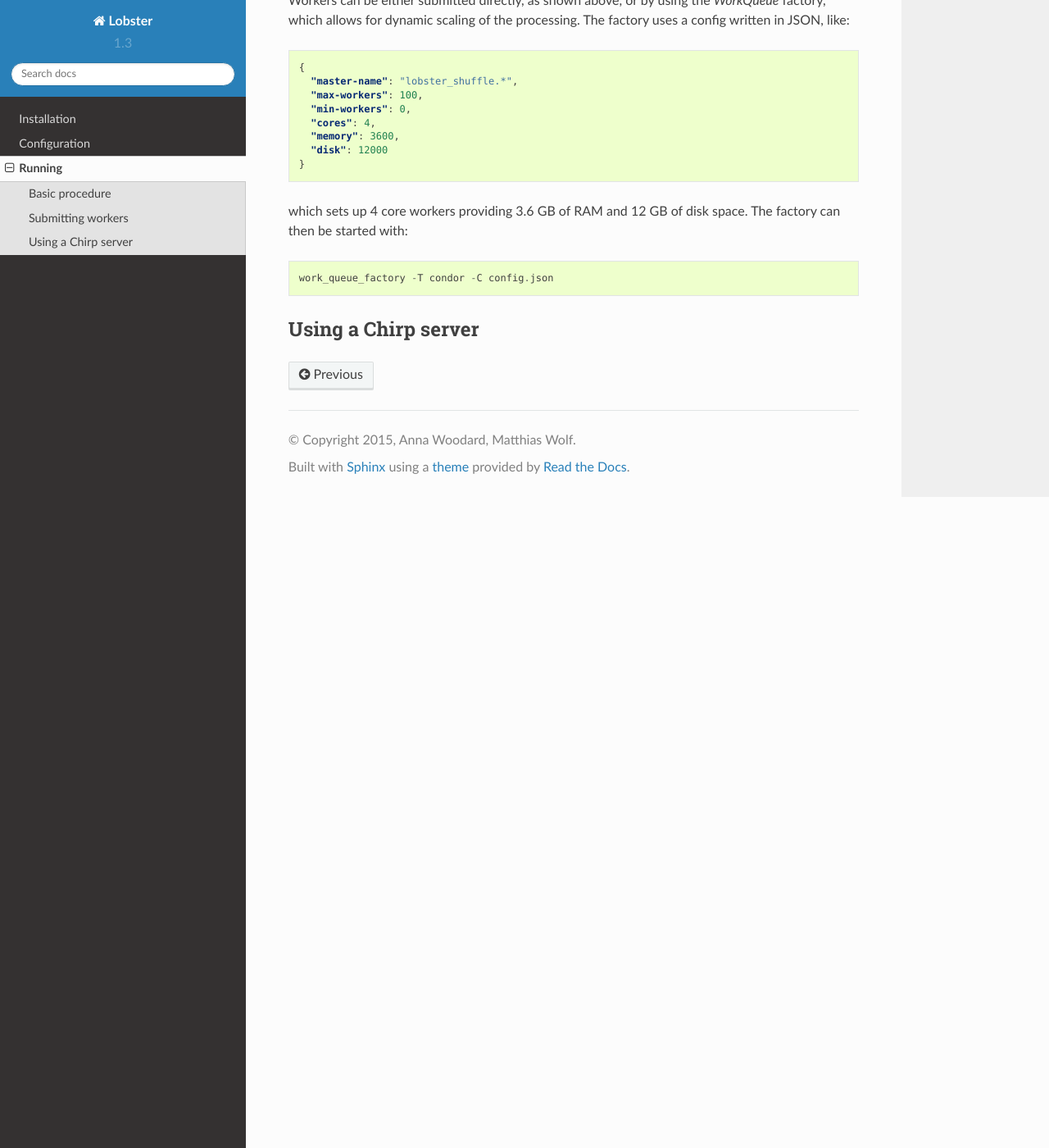
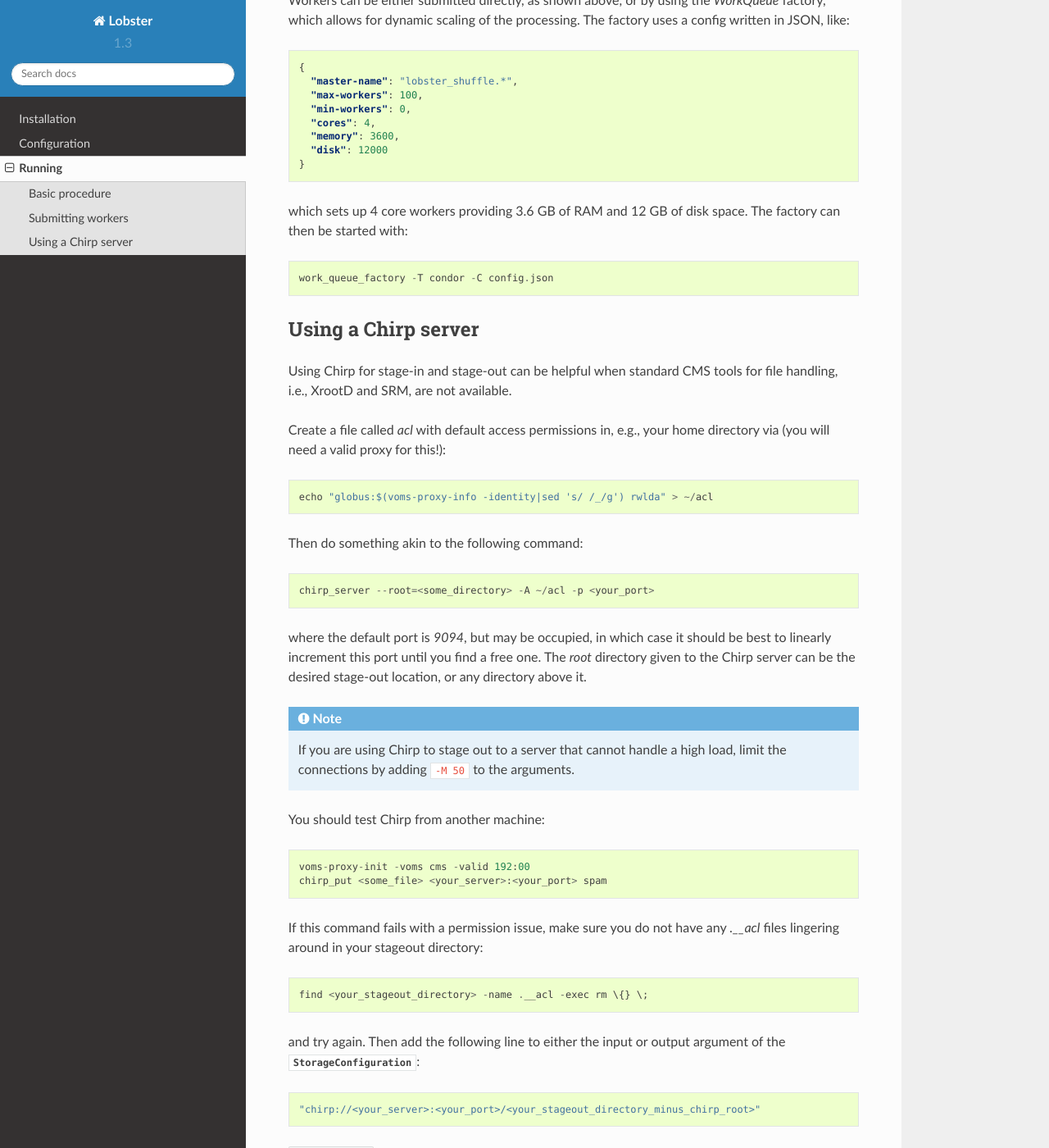
Before and after one commit to NDCMS/lobster, a Sphinx documentation site: the page built from doc/source/run.rst, in a window 1280 px wide and 1400 px high, scrolled down 1014 px. Shown: the whole window at 82% size. Built offline with Sphinx 7.4.7 and the Read the Docs theme 2.0.0, drawn with Linux system fonts in a browser that asks for light colours.

Commit message:
Add basic chirp documentation.

```diff
--- a/doc/source/run.rst
+++ b/doc/source/run.rst
@@ -61,3 +61,39 @@ space.  The factory can then be started with::
 
 Using a Chirp server
 --------------------
+
+Using Chirp for stage-in and stage-out can be helpful when standard CMS
+tools for file handling, i.e., XrootD and SRM, are not available.
+
+Create a file called `acl` with default access permissions in, e.g., your
+home directory via (you will need a valid proxy for this!)::
+
+    echo "globus:$(voms-proxy-info -identity|sed 's/ /_/g') rwlda" > ~/acl
+
+Then do something akin to the following command::
+
+    chirp_server --root=<some_directory> -A ~/acl -p <your_port>
+
+where the default port is `9094`, but may be occupied, in which case it
+should be best to linearly increment this port until you find a free one.
+The `root` directory given to the Chirp server can be the desired stage-out
+location, or any directory above it.
+
+.. note::
+   If you are using Chirp to stage out to a server that cannot handle a
+   high load, limit the connections by adding ``-M 50`` to the arguments.
+
+You should test Chirp from another machine::
+
+    voms-proxy-init -voms cms -valid 192:00
+    chirp_put <some_file> <your_server>:<your_port> spam
+
+If this command fails with a permission issue, make sure you do not have
+any `.__acl` files lingering around in your stageout directory::
+
+    find <your_stageout_directory> -name .__acl -exec rm \{} \;
+
+and try again.  Then add the following line to either the input or output
+argument of the :class:`~lobster.se.StorageConfiguration`::
+
+    "chirp://<your_server>:<your_port>/<your_stageout_directory_minus_chirp_root>"
```
